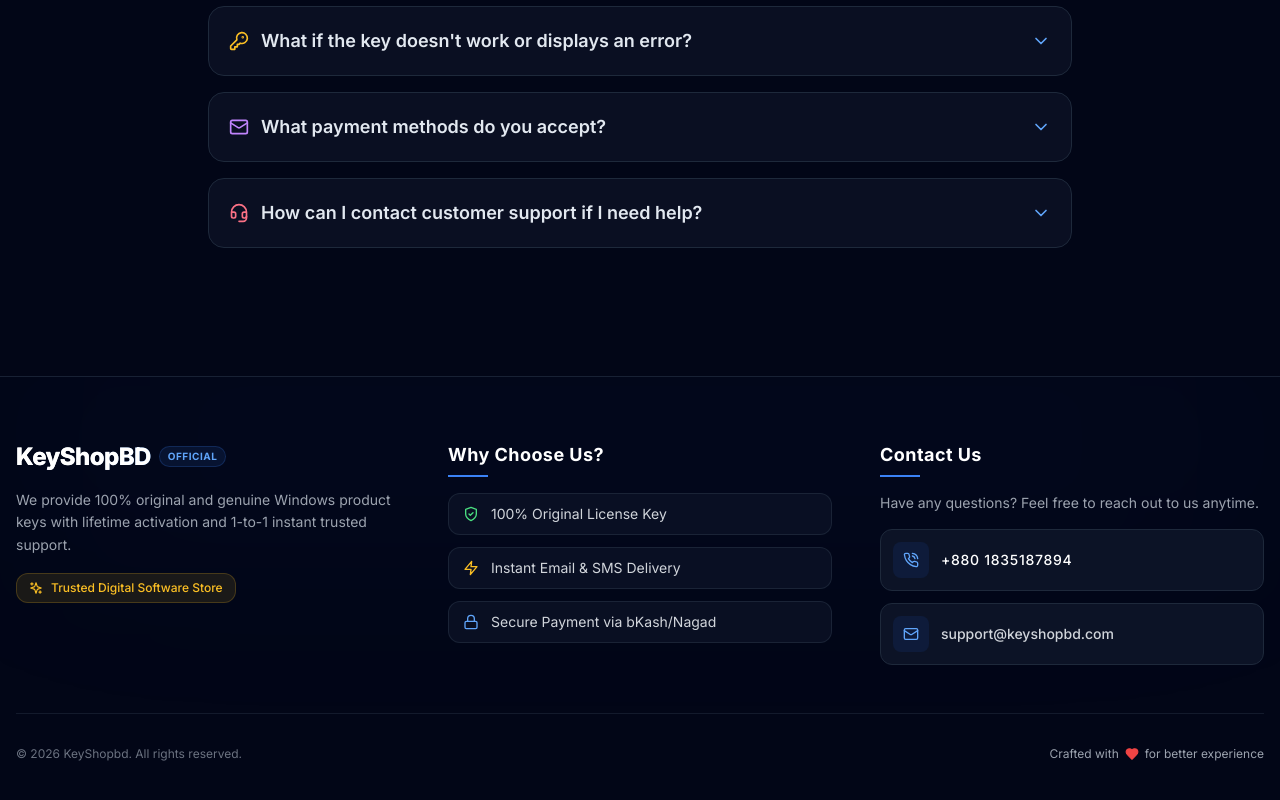
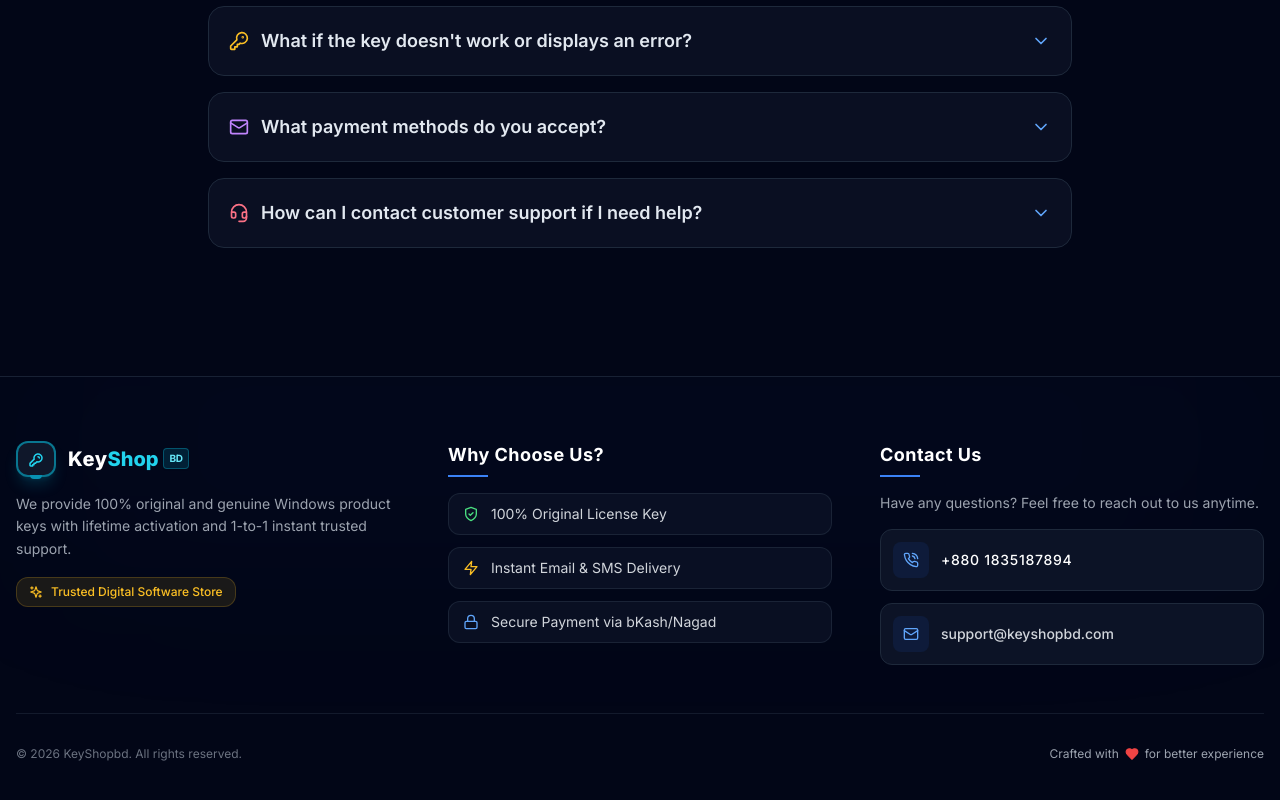
Before and after one commit to Rupes-Chakma/winstore-bd, a React (Vite) app: page / in a window 1280 px wide. Shown: the part 5894-6694 px from the top of the page. Built offline with nearby package versions, Linux system fonts and the light colour scheme.

Commit message:
Footer  upaded

```diff
--- a/src/components/layout/Footer.jsx
+++ b/src/components/layout/Footer.jsx
@@ -13,6 +13,14 @@
 export default function Footer() {
   const { language } = useLanguage();
 
+  // লোগো বা ব্র্যান্ড নোমে ক্লিক করলে স্মুথলি একদম উপরে স্ক্রল করার ফাংশন
+  const handleScrollTop = () => {
+    window.scrollTo({
+      top: 0,
+      behavior: "smooth",
+    });
+  };
+
   return (
     <footer className="bg-slate-950 text-gray-300 relative overflow-hidden border-t border-slate-800/80 mt-16">
       {/* Top Background Glow Effect */}
@@ -20,16 +28,49 @@
 
       <div className="max-w-7xl mx-auto px-4 pt-16 pb-10 relative z-10">
         <div className="grid grid-cols-1 md:grid-cols-3 gap-10 md:gap-12 pb-12 border-b border-slate-800/60">
-          {/* Column 1: Brand Info */}
+          {/* Column 1: Brand Info with Animated Monitor Logo */}
           <div className="flex flex-col items-start space-y-4">
-            <div className="flex items-center gap-2">
-              <span className="text-2xl font-black text-white tracking-tight bg-gradient-to-r from-white via-slate-200 to-blue-400 bg-clip-text text-transparent">
-                KeyShopBD
-              </span>
-              <span className="bg-blue-500/10 text-blue-400 border border-blue-500/20 text-[10px] font-bold px-2 py-0.5 rounded-full uppercase tracking-wider">
-                {language === "English" ? "Official" : "অফিসিয়াল"}
-              </span>
+            <div
+              onClick={handleScrollTop}
+              className="group flex items-center gap-2.5 cursor-pointer"
+            >
+              {/* Outer Computer Monitor Frame with Vivid Cyan/Blue Glow */}
+              <div className="relative w-9 h-8 sm:w-10 sm:h-9 rounded-xl bg-slate-900 border-2 border-cyan-500/60 flex flex-col items-center justify-center shadow-lg shadow-cyan-500/20 group-hover:border-cyan-400 group-hover:shadow-cyan-400/40 group-hover:scale-105 transition-all duration-300 ease-out shrink-0">
+                {/* Screen Inner Area containing the Key Shape */}
+                <div className="flex items-center justify-center w-full h-full pt-0.5">
+                  <svg
+                    className="w-3.5 h-3.5 sm:w-4 sm:h-4 text-cyan-400 group-hover:rotate-12 group-hover:scale-110 transition-transform duration-300 ease-in-out"
+                    fill="none"
+                    viewBox="0 0 24 24"
+                    stroke="currentColor"
+                    strokeWidth="2.3"
+                  >
+                    <path
+                      strokeLinecap="round"
+                      strokeLinejoin="round"
+                      d="M15 7a2 2 0 012 2m4 0a6 6 0 01-7.743 5.743L11 17H9v2H7v2H4a1 1 0 01-1-1v-2.586a1 1 0 01.293-.707l5.964-5.964A6 6 0 1121 9z"
+                    />
+                  </svg>
+                </div>
+
+                {/* Tiny Computer Stand/Base at the bottom */}
+                <div className="absolute -bottom-1 w-2.5 sm:w-3 h-1 bg-cyan-600 rounded-b group-hover:bg-cyan-400 transition-colors"></div>
+              </div>
+
+              {/* Typography */}
+              <div className="flex items-center tracking-normal ml-0.5">
+                <span className="text-white font-extrabold tracking-wide text-xl">
+                  Key
+                </span>
+                <span className="text-cyan-400 font-extrabold text-xl">
+                  Shop
+                </span>
+                <span className="ml-1 text-[10px] font-bold px-1.5 py-0.5 rounded bg-cyan-500/15 text-cyan-300 border border-cyan-500/35 uppercase tracking-tighter shadow-sm">
+                  BD
+                </span>
+              </div>
             </div>
+
             <p className="text-sm text-gray-400 leading-relaxed">
               {language === "English"
                 ? "We provide 100% original and genuine Windows product keys with lifetime activation and 1-to-1 instant trusted support."
```
